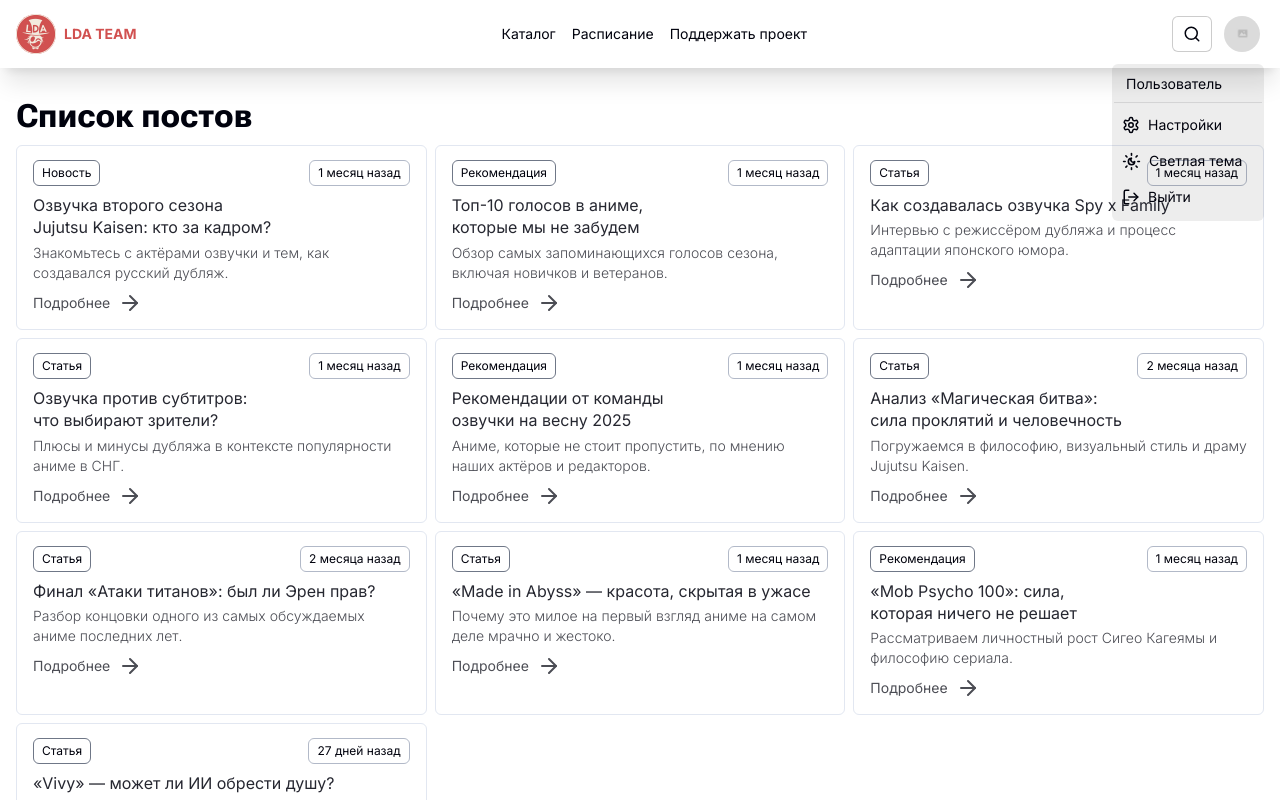
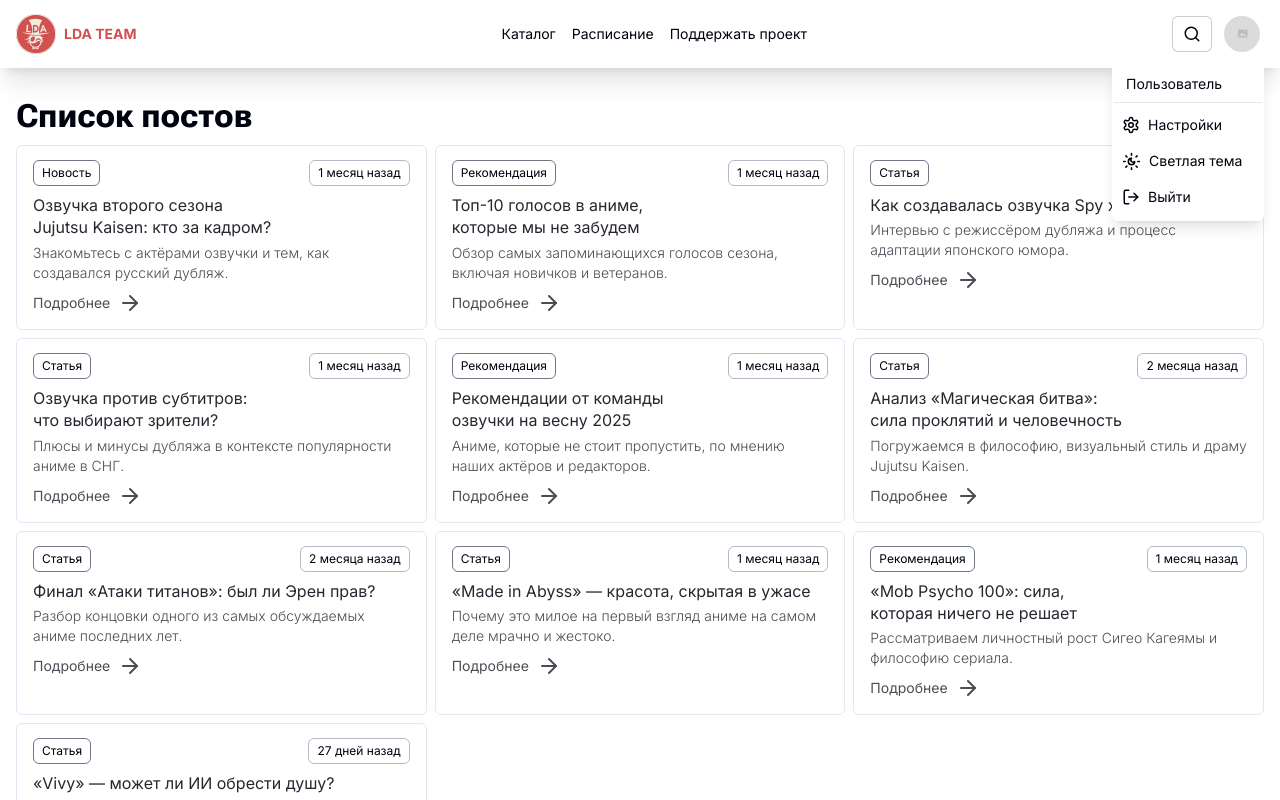
Before and after one commit to MarcoSKB/lda-team-anime-site, a Next.js app: page /posts in a window 1280 px wide. Both pictures are taken after a click on the button 1241 px from the left and 34 px from the top of the page. Shown: the top 800 px of the page. Built offline with nearby package versions, Linux system fonts and the light colour scheme; no server answers; what @vidstack/react would draw is missing.

Commit message:
fix(profile-button): change settings link

```diff
--- a/src/components/module/header/components/Profile.tsx
+++ b/src/components/module/header/components/Profile.tsx
@@ -25,7 +25,7 @@ const Profile: React.FC = () => {
       <MenuItems
         transition
         anchor='bottom end'
-        className='bg-secondary z-[55] mt-2 flex w-[152px] min-w-[152px] origin-top flex-col rounded-md px-0.5 py-1.5 transition ease-out data-[closed]:scale-95 data-[closed]:opacity-0'
+        className='dark:bg-secondary z-[55] mt-2 flex w-[152px] min-w-[152px] origin-top flex-col rounded-md bg-white px-0.5 py-1.5 shadow-lg transition ease-out data-[closed]:scale-95 data-[closed]:opacity-0'
       >
         <MenuItem as='div'>
           <span className='block cursor-default px-3 py-1 text-sm'>
@@ -43,7 +43,6 @@ const Profile: React.FC = () => {
         >
           Настройки
         </MenuItem>
-        <MenuItem>
         <MenuItem
           as={Button}
           intent='default'
@@ -52,16 +51,15 @@ const Profile: React.FC = () => {
           className='hover:text-accent px-2 active:hover:scale-100'
           icon={<SunMoon width={19} height={19} />}
           onClick={(e) => {
+            changeTheme()
             e.preventDefault()
-              changeTheme()
           }}
         >
           {theme == 'dark' ? 'Темная тема' : 'Светлая тема'}
         </MenuItem>
-        </MenuItem>
         <MenuItem
           as={LinkButton}
-          href='/profile/logout'
+          href='/logout'
           intent='secondary'
           size='small'
           title='Выйти с аккаунта'
```
Lines whose indentation alone changed are shown as unchanged.
